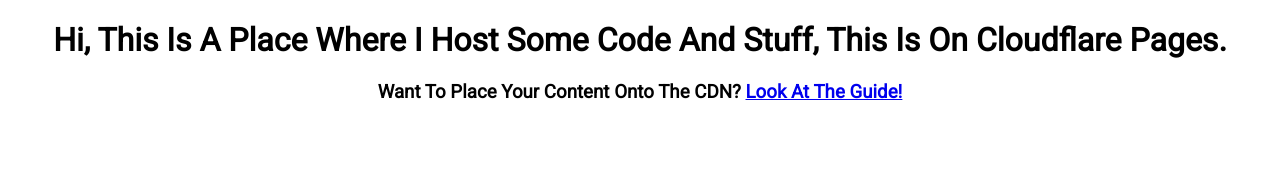
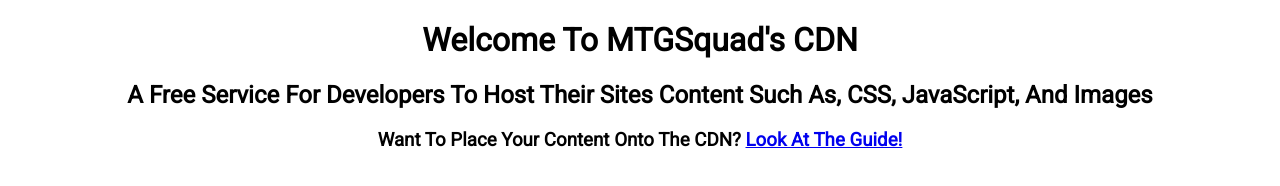
Before and after one commit to mtgsquad/cdn-content, a plain HTML site: page index.html in a window 1280 px wide. Drawn offline with Linux system fonts and the light colour scheme.

Commit message:
Update index.html

```diff
--- a/index.html
+++ b/index.html
@@ -14,7 +14,8 @@
     </style>
 </head>
 <body>
-    <center><h1>Hi, This Is A Place Where I Host Some Code And Stuff, This Is On Cloudflare Pages.</h1></center>
+    <center><h1>Welcome To MTGSquad's CDN</h1></center>
+    <center><h2>A Free Service For Developers To Host Their Sites Content Such As, CSS, JavaScript, And Images</h2></center>
     <center><h3>Want To Place Your Content Onto The CDN? <a href="https://github.com/mtgsquad/cdn-content/blob/main/README.md#-mtgsquads-cdn">Look At The Guide!</a></h3></center>
 </body>
 </html>
```
